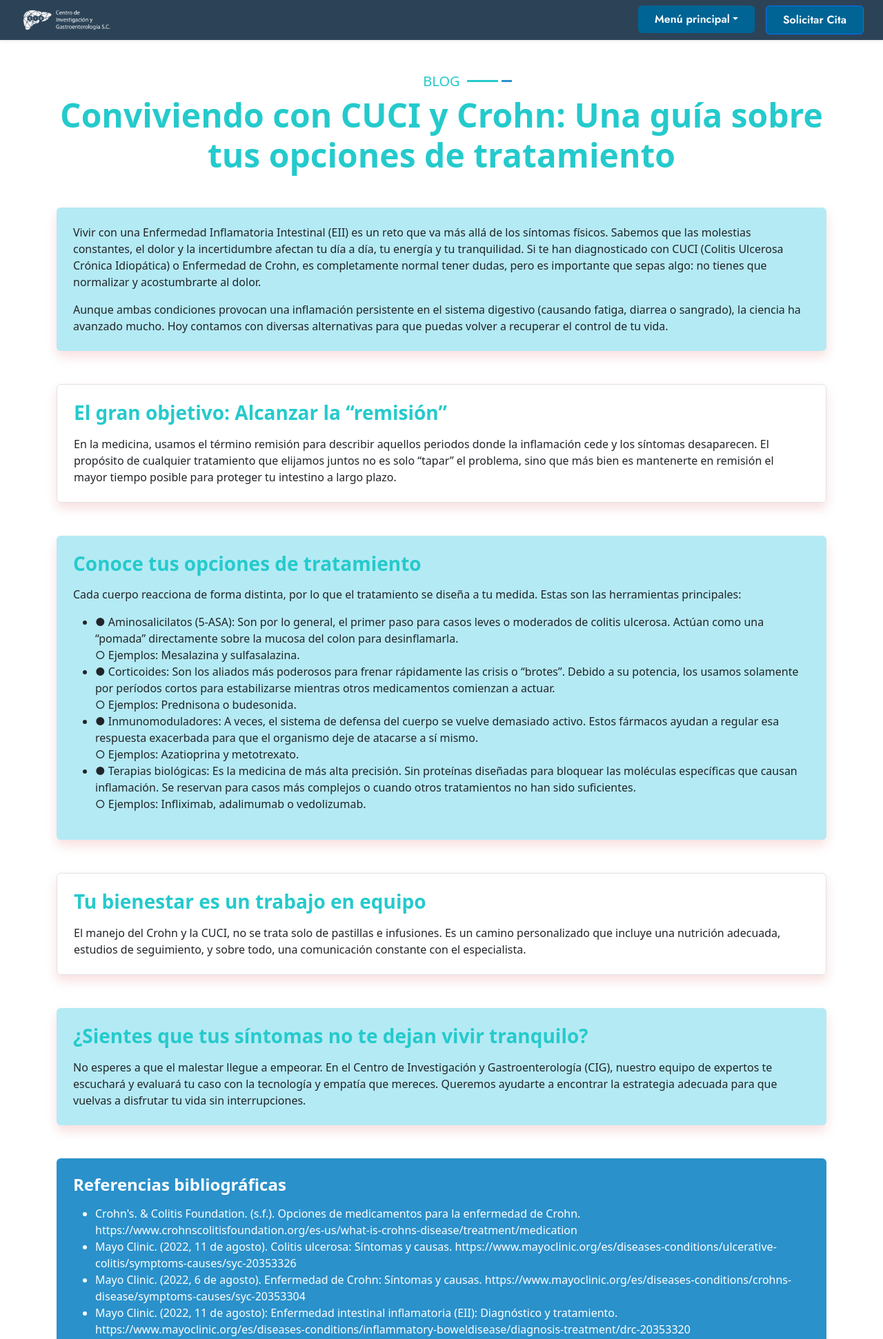
After one commit to Joscarmesa/cig-new, a Flask app: template templates/blog_content/blog/conviviendo_con_cuci_y_crohn_una_guia_sobre_tus_opciones_de_tratamiento.html in a window 1280 px wide. The commit adds this page. Shown: the top 1942 px of the page at 69% size. Run offline with Flask 3, Linux system fonts and the light colour scheme; the template is opened without the code that fills it, so the values that code supplies are empty; parts of the project's set-up code (start-up, migrations or seed data) failed here and were passed over; some libraries are stand-ins or nearby versions.

Commit message:
actualizado blog sin imagenes

```diff
--- /dev/null
+++ b/templates/blog_content/blog/conviviendo_con_cuci_y_crohn_una_guia_sobre_tus_opciones_de_tratamiento.html
@@ -0,0 +1,144 @@
+{% extends 'index.html' %}
+
+{# ---------- HEAD (SEO) ---------- #}
+{% block head %}
+<title>Conviviendo con CUCI y Crohn: una guía sobre tus opciones de tratamiento — CIG</title>
+<meta name="description"
+    content="Conoce las opciones de tratamiento para CUCI y enfermedad de Crohn, desde aminosalicilatos hasta terapias biológicas.">
+<link rel="canonical" href="{{ canonical_url }}">
+{{ super() }}
+{% endblock %}
+
+{# ---------- CONTENIDO PRINCIPAL ---------- #}
+{% block main_content %}
+
+<div class="container-fluid py-5 wow fadeInUp" data-wow-delay="0.05s" id="blog-eii-tratamiento">
+    <div class="container">
+
+        <!-- Encabezado -->
+        <div class="section-title mb-5 text-center">
+            <h5 class="position-relative d-inline-block text-primary text-uppercase">Blog</h5>
+            <h1 class="display-5 mb-0">Conviviendo con CUCI y Crohn: Una guía sobre tus opciones de tratamiento</h1>
+        </div>
+
+        <!-- Intro -->
+        <section class="bg-light p-4 rounded shadow mb-5 wow fadeIn" data-wow-delay="0.1s">
+            <p>
+                Vivir con una Enfermedad Inflamatoria Intestinal (EII) es un reto que va más allá de los síntomas
+                físicos. Sabemos que las molestias constantes, el dolor y la incertidumbre afectan tu día a día, tu
+                energía y tu tranquilidad. Si te han diagnosticado con CUCI (Colitis Ulcerosa Crónica Idiopática) o
+                Enfermedad de Crohn, es completamente normal tener dudas, pero es importante que sepas algo: no tienes
+                que normalizar y acostumbrarte al dolor.
+            </p>
+            <p class="mb-0">
+                Aunque ambas condiciones provocan una inflamación persistente en el sistema digestivo (causando fatiga,
+                diarrea o sangrado), la ciencia ha avanzado mucho. Hoy contamos con diversas alternativas para que
+                puedas volver a recuperar el control de tu vida.
+            </p>
+        </section>
+
+        <!-- Objetivo -->
+        <section class="p-4 rounded shadow mb-5 border wow fadeIn" data-wow-delay="0.15s">
+            <h2 class="h3 text-primary mb-3">El gran objetivo: Alcanzar la “remisión”</h2>
+            <p class="mb-0">
+                En la medicina, usamos el término remisión para describir aquellos periodos donde la inflamación cede y
+                los síntomas desaparecen. El propósito de cualquier tratamiento que elijamos juntos no es solo “tapar”
+                el problema, sino que más bien es mantenerte en remisión el mayor tiempo posible para proteger tu
+                intestino a largo plazo.
+            </p>
+        </section>
+
+        <!-- Opciones -->
+        <section class="bg-light p-4 rounded shadow mb-5 wow fadeIn" data-wow-delay="0.2s">
+            <h2 class="h3 text-primary mb-3">Conoce tus opciones de tratamiento</h2>
+            <p>
+                Cada cuerpo reacciona de forma distinta, por lo que el tratamiento se diseña a tu medida. Estas son las
+                herramientas principales:
+            </p>
+            <ul>
+                <li>
+                    ● Aminosalicilatos (5-ASA): Son por lo general, el primer paso para casos leves o moderados de
+                    colitis ulcerosa. Actúan como una “pomada” directamente sobre la mucosa del colon para
+                    desinflamarla.
+                    <br>○ Ejemplos: Mesalazina y sulfasalazina.
+                </li>
+                <li>
+                    ● Corticoides: Son los aliados más poderosos para frenar rápidamente las crisis o “brotes”. Debido a
+                    su potencia, los usamos solamente por períodos cortos para estabilizarse mientras otros medicamentos
+                    comienzan a actuar.
+                    <br>○ Ejemplos: Prednisona o budesonida.
+                </li>
+                <li>
+                    ● Inmunomoduladores: A veces, el sistema de defensa del cuerpo se vuelve demasiado activo. Estos
+                    fármacos ayudan a regular esa respuesta exacerbada para que el organismo deje de atacarse a sí
+                    mismo.
+                    <br>○ Ejemplos: Azatioprina y metotrexato.
+                </li>
+                <li>
+                    ● Terapias biológicas: Es la medicina de más alta precisión. Sin proteínas diseñadas para bloquear
+                    las moléculas específicas que causan inflamación. Se reservan para casos más complejos o cuando
+                    otros tratamientos no han sido suficientes.
+                    <br>○ Ejemplos: Infliximab, adalimumab o vedolizumab.
+                </li>
+            </ul>
+        </section>
+
+        <!-- Equipo -->
+        <section class="p-4 rounded shadow mb-5 border wow fadeIn" data-wow-delay="0.25s">
+            <h2 class="h3 text-primary mb-3">Tu bienestar es un trabajo en equipo</h2>
+            <p class="mb-0">
+                El manejo del Crohn y la CUCI, no se trata solo de pastillas e infusiones. Es un camino personalizado
+                que incluye una nutrición adecuada, estudios de seguimiento, y sobre todo, una comunicación constante
+                con el especialista.
+            </p>
+        </section>
+
+        <!-- CTA -->
+        <section class="bg-light p-4 rounded shadow mb-5 wow fadeIn" data-wow-delay="0.3s">
+            <h2 class="h3 text-primary mb-3">¿Sientes que tus síntomas no te dejan vivir tranquilo?</h2>
+            <p class="mb-0">
+                No esperes a que el malestar llegue a empeorar. En el Centro de Investigación y Gastroenterología (CIG),
+                nuestro equipo de expertos te escuchará y evaluará tu caso con la tecnología y empatía que mereces.
+                Queremos ayudarte a encontrar la estrategia adecuada para que vuelvas a disfrutar tu vida sin
+                interrupciones.
+            </p>
+        </section>
+
+        <!-- Referencias -->
+        <section class="bg-secondary text-white p-4 rounded wow fadeIn" data-wow-delay="0.35s">
+            <h2 class="h4 text-white mb-3">Referencias bibliográficas</h2>
+            <ul class="mb-0">
+                <li>Crohn's. & Colitis Foundation. (s.f.). Opciones de medicamentos para la enfermedad de Crohn.
+                    https://www.crohnscolitisfoundation.org/es-us/what-is-crohns-disease/treatment/medication</li>
+                <li>Mayo Clinic. (2022, 11 de agosto). Colitis ulcerosa: Síntomas y causas.
+                    https://www.mayoclinic.org/es/diseases-conditions/ulcerative-colitis/symptoms-causes/syc-20353326
+                </li>
+                <li>Mayo Clinic. (2022, 6 de agosto). Enfermedad de Crohn: Síntomas y causas.
+                    https://www.mayoclinic.org/es/diseases-conditions/crohns-disease/symptoms-causes/syc-20353304</li>
+                <li>Mayo Clinic. (2022, 11 de agosto): Enfermedad intestinal inflamatoria (EII): Diagnóstico y
+                    tratamiento.
+                    https://www.mayoclinic.org/es/diseases-conditions/inflammatory-boweldisease/diagnosis-treatment/drc-20353320
+                </li>
+                <li>MedlinePlus. (s.f.). Colitis ulcerativa. Biblioteca Nacional de Medicina.
+                    https://medlineplus.gov/spanish/ulcerativecolitis.html</li>
+                <li>MedlinePlus. (s.f.). Enfermedad de Crohn. Biblioteca Nacional de Medicina.
+                    https://medlineplus.gov/spanish/crohnsdisease.html</li>
+                <li>National Institute of Diabetes and Digestive and Kidney Diseases. (s.f.). Colitis ulcerosa. U.S.
+                    Department of Health and Human Services.
+                    https://www.niddk.nih.gov/health-information/digestive-diseases/ulcerative-colitis</li>
+                <li>National Institute of Diabetes and Digestive and Kidney Diseases. (s.f.). Enfermedad de Crohn. U.S.
+                    Department of Health and Human Services.
+                    https://www.niddk.nih.gov/health-information/digestive-diseases/crohns-disease</li>
+                <li>MedlinePlus (2022, 15 de enero). Azatioprina. Biblioteca Nacional de Medicina.
+                    https://medlineplus.gov/spanish/druginfo/meds/a682167-es.html</li>
+                <li>MedlinePlus (2024, 15 de marzo). Mesalamina. Biblioteca Nacional de Medicina.
+                    https://medlineplus.gov/spanish/druginfo/meds/a688021-es.html</li>
+                <li>MedlinePlus (2018, 15 de mayo). Sulfasalazina. Biblioteca Nacional de Medicina.
+                    https://medlineplus.gov/spanish/druginfo/meds/a682204-es.html</li>
+            </ul>
+        </section>
+
+    </div>
+</div>
+
+{% endblock %}
```
Also changed, not shown: blog_routes.py (+7 -0 lines), templates/blog.html (+30 -7 lines).
